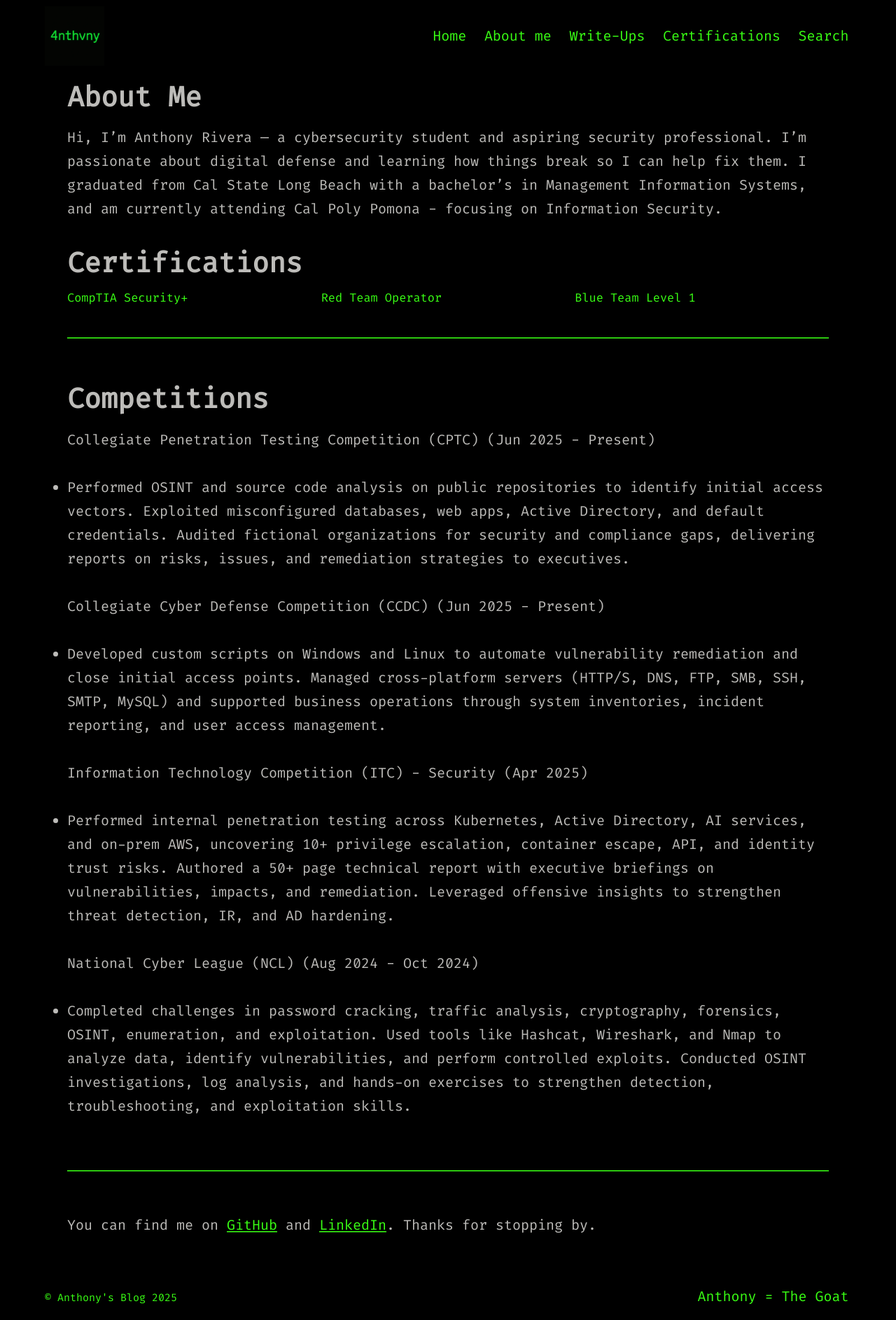
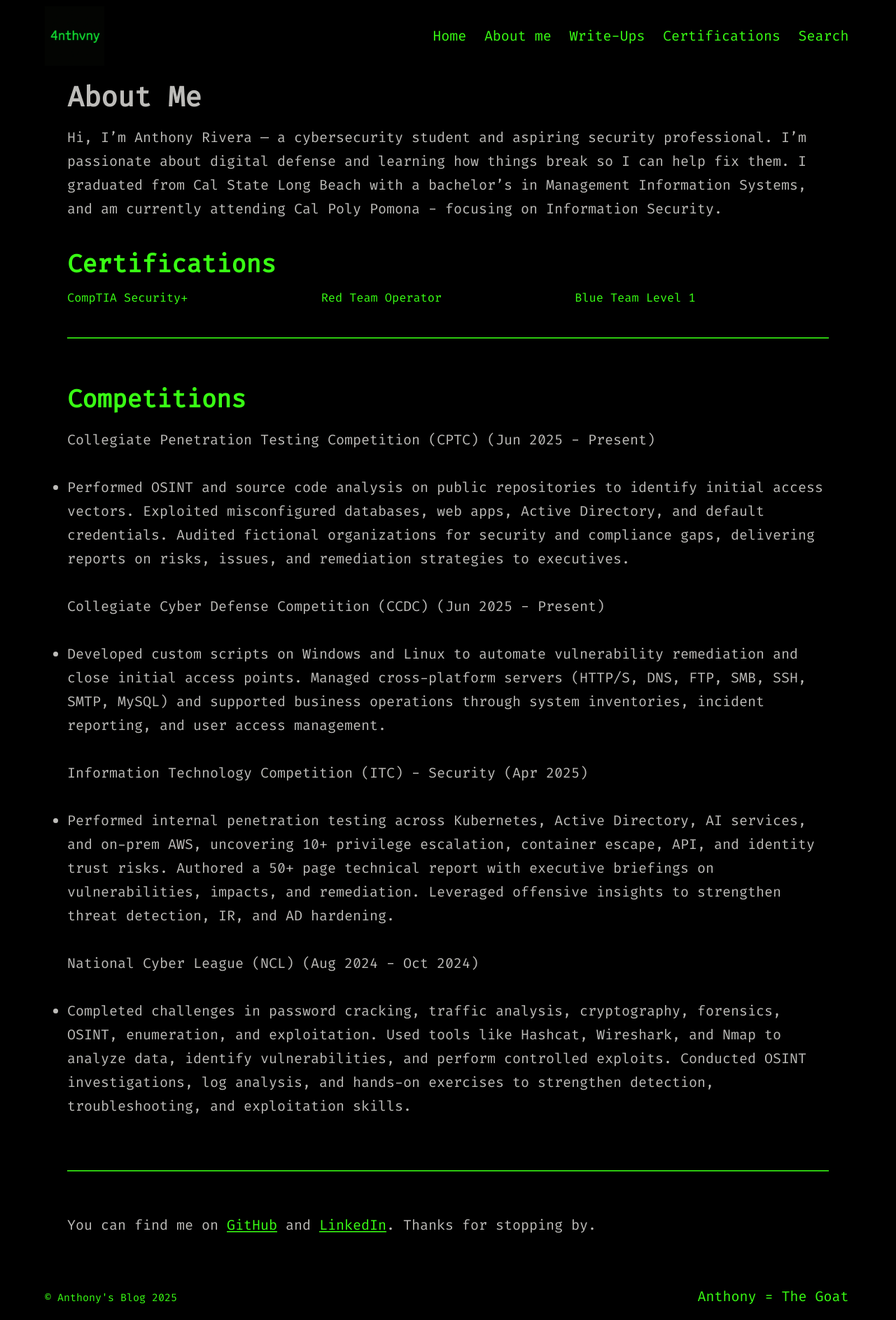
Before and after one commit to 4nthvny/4nthvny.github.io, a Jekyll site: the page built from aboutme.md, in a window 1280 px wide. Shown: the whole page at 70% size. Built offline with Jekyll 4.4.1, drawn with Linux system fonts in a browser that asks for light colours.

```diff
--- a/aboutme.md
+++ b/aboutme.md
@@ -4,13 +4,13 @@ layout: page
 ---
 Hi, I'm Anthony Rivera — a cybersecurity student and aspiring security professional. I’m passionate about digital defense and learning how things break so I can help fix them. I graduated from Cal State Long Beach with a bachelor's in Management Information Systems, and am currently attending Cal Poly Pomona - focusing on Information Security.
 
-# Certifications
+## Certifications
 
 [CompTIA Security+](https://www.comptia.org/en-us/certifications/security/) | [Red Team Operator](https://www.zeropointsecurity.co.uk/course/red-team-ops) | [Blue Team Level 1](https://www.securityblue.team/certifications/blue-team-level-1)
 
 ---
 
-# Competitions
+## Competitions
 
 Collegiate Penetration Testing Competition (CPTC) (Jun 2025 - Present)
 - Performed OSINT and source code analysis on public repositories to identify initial access vectors. Exploited misconfigured databases, web apps, Active Directory, and default credentials. Audited fictional organizations for security and compliance gaps, delivering reports on risks, issues, and remediation strategies to executives.
```
